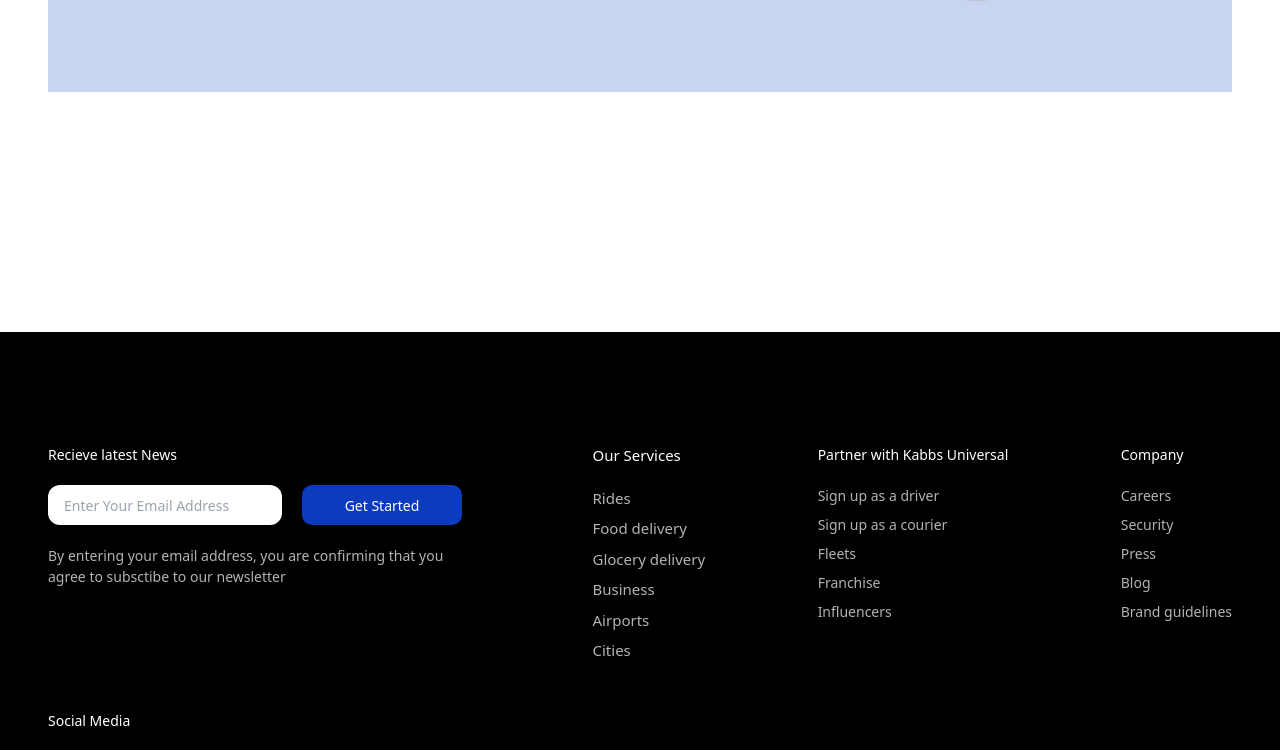
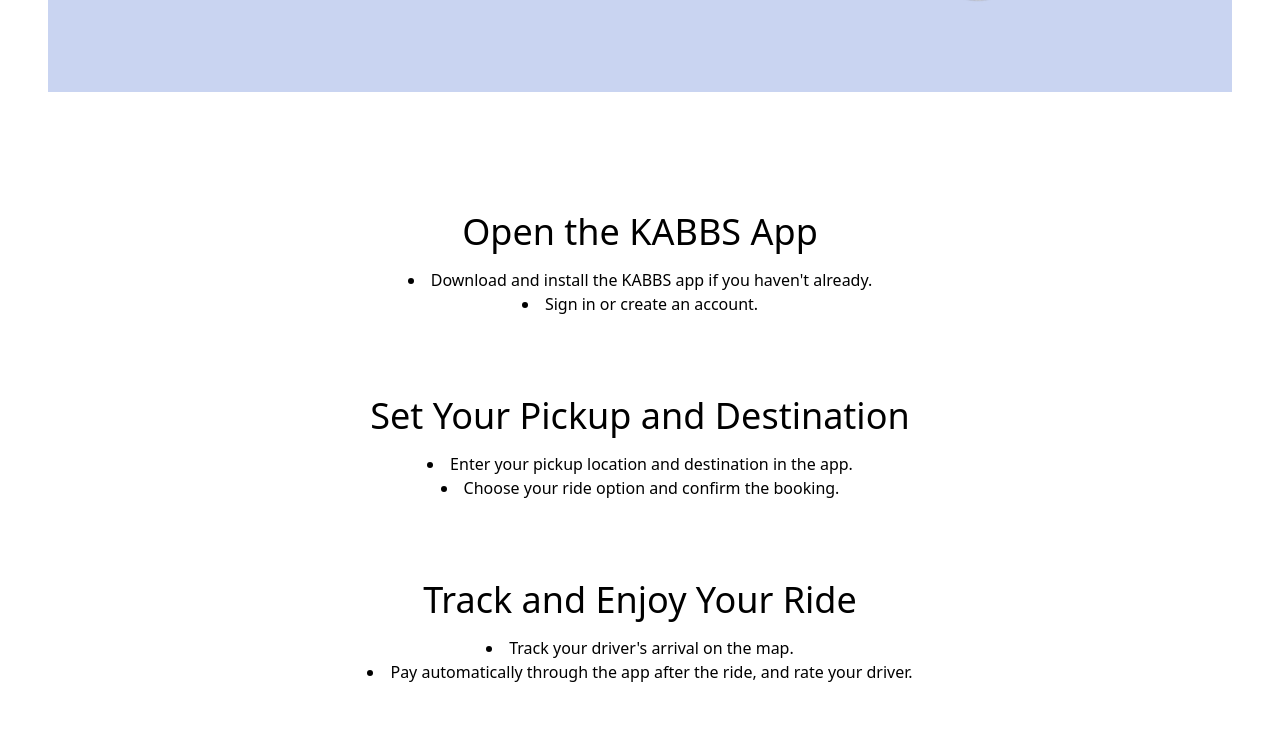
Before and after one commit to mathemartins/app-kabbsuniversal, a React (Vite) app: page /for-riders in a window 1280 px wide. Shown: the part 1000-1750 px from the top of the page. Built offline with nearby package versions, Linux system fonts and the light colour scheme.

Commit message:
For riders editing completed

```diff
--- a/src/Components/ForRiders/WhiteSpace.jsx
+++ b/src/Components/ForRiders/WhiteSpace.jsx
@@ -1,8 +1,45 @@
 const WhiteSpace = () => {
-    return (
-      <div className="h-60">
+  return (
+    <div className=" flex flex-col text-center xsm:w-[50%] pt-6 sm:w-[80%] mx-auto pb-24 my-12">
+
+
+      <div className="flex items-center justify-center my-8 gap-4 ">
+        <div>
+          <h2 className="font-medium  my-4 text-4xl">Open the KABBS App</h2>
+          <li>
+            Download and install the KABBS app if you haven't already.
+          </li>
+          <li>
+            Sign in or create an account.
+          </li>
+        </div>
       </div>
-    );
-  };
+
+      <div className="flex items-center justify-center my-8 gap-4">
+        <div>
+          <h2 className="font-medium my-4 text-4xl">Set Your Pickup and Destination</h2>
+          <li>
+            Enter your pickup location and destination in the app.
+          </li>
+          <li>
+            Choose your ride option and confirm the booking.
+          </li>
+        </div>
+      </div>
+
+      <div className="flex items-center justify-center my-8 gap-4">
+        <div>
+          <h2 className="font-medium my-4 text-4xl">Track and Enjoy Your Ride</h2>
+          <li>
+            Track your driver's arrival on the map.
+          </li>
+          <li>
+            Pay automatically through the app after the ride, and rate your driver.
+          </li>
+        </div>
+      </div>
+    </div>
+  );
+};
 
 export default WhiteSpace;
--- a/src/Components/ForRiders/ridersHeroSection.jsx
+++ b/src/Components/ForRiders/ridersHeroSection.jsx
@@ -24,7 +24,7 @@
         </div>
       </div>
 
-      <div className="bg-lightBlue text-mainBlack px-6 pt-10 sm:pb-24 xsm:pb-36 pb-10 ">
+      <div className="bg-lightBlue text-mainBlack px-6 pt-10 sm:pb-24 xsm:pb-36 pb-8 ">
         <article className=" sm:w-[40%]">
           <p className="font-semibold text-[18px] mb-6">How to book</p>
           <p className="text-[14px]">
```
